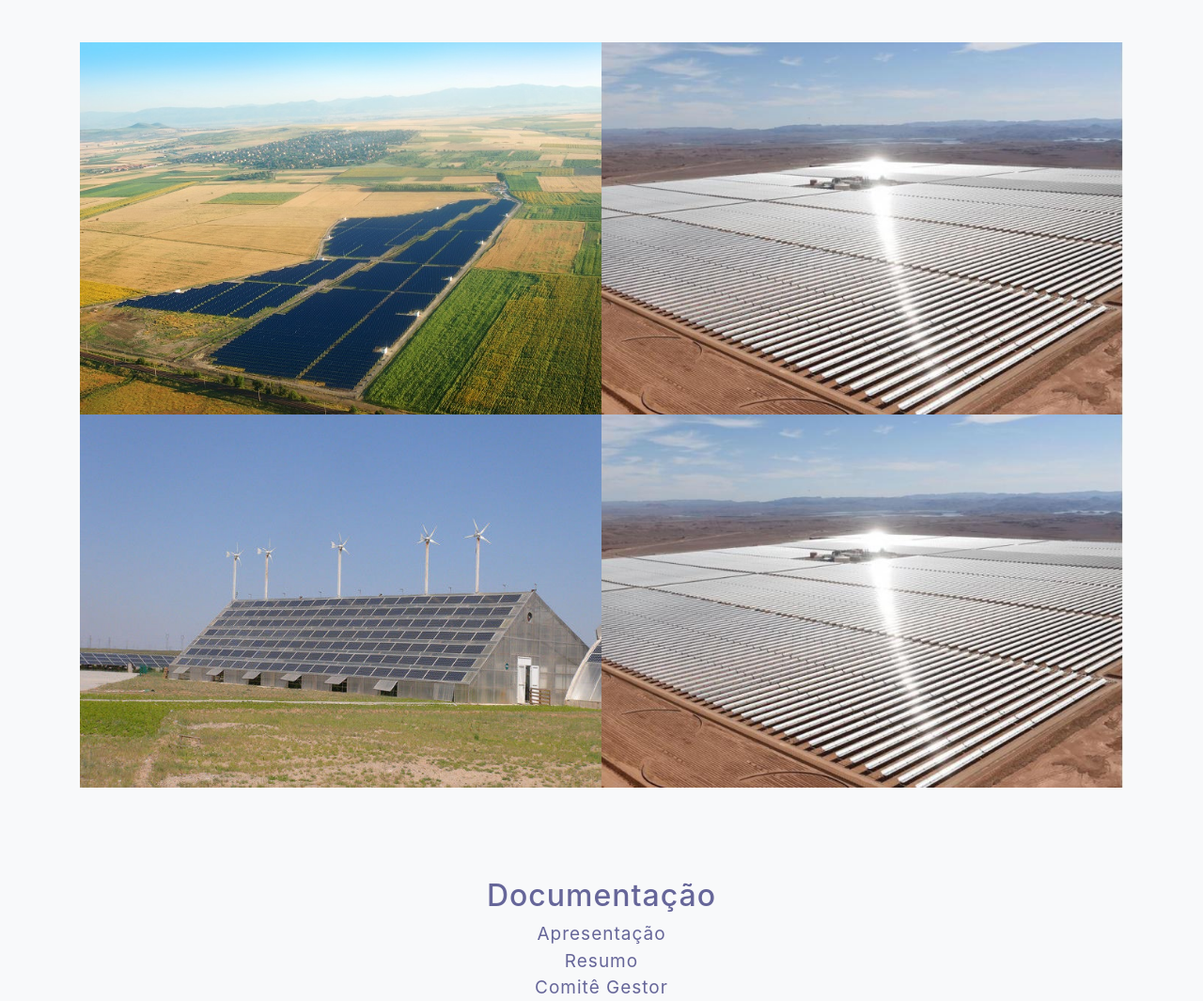
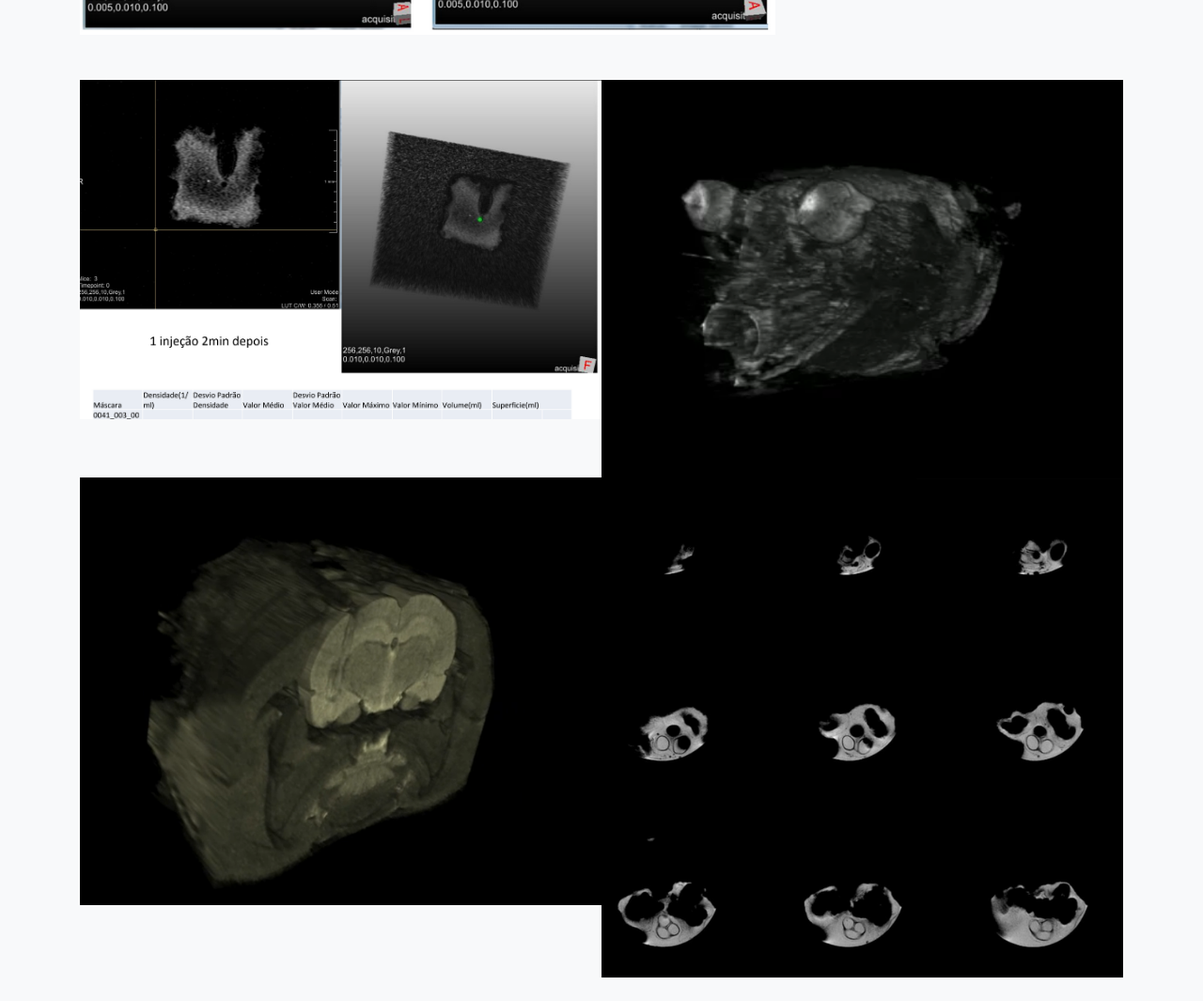
Before and after one commit to ctpmag/ctpmag.github.io, a website with bundled scripts: page index.html in a window 1280 px wide. Shown: the part 2598-3663 px from the top of the page at 94% size. Built offline with nearby package versions, Linux system fonts and the light colour scheme.

Commit message:
Update index.html

```diff
--- a/index.html
+++ b/index.html
@@ -98,7 +98,7 @@
         <!-- Featured Project Row -->
         <div class="row align-items-center no-gutters mb-4 mb-lg-5">
           <div class="col-xl-8 col-lg-7">
-            <img class="img-fluid mb-3 mb-lg-0" src="img/empreendedor.jpg" alt="">
+            <img class="img-fluid mb-3 mb-lg-0" src="img/pesq1.png" alt="">
           </div>
           <div class="col-xl-4 col-lg-5">
             <div class="featured-text text-center text-lg-left text-primary">
@@ -124,20 +124,20 @@
         <!-- Projects First Row -->
         <div class="row justify-content-center no-gutters">
           <div class="col-lg-6">
-            <img class="img-fluid bright" src="img/fazsol2.jpg" alt="" title="Projeto #1">
+            <img class="img-fluid bright" src="img/pesq2.png" alt="" title="Projeto #1">
           </div>
           <div class="col-lg-6">
-            <img class="img-fluid bright" src="img/fazsol1.jpg" alt="" title="Projeto #2">
+            <img class="img-fluid bright" src="img/pesq3.png" alt="" title="Projeto #2">
           </div>
         </div>
 
 	<!-- Projects Second Row -->
          <div class="row justify-content-center no-gutters mb-5 mb-lg-0">
           <div class="col-lg-6">
-            <img class="img-fluid bright" src="img/fazsol3.jpg" alt="" title="Projeto #3">
+            <img class="img-fluid bright" src="img/pesq4.png" alt="" title="Projeto #3">
           </div>
           <div class="col-lg-6">
-            <img class="img-fluid bright" src="img/fazsol1.jpg" alt="" title="Projeto #4">
+            <img class="img-fluid bright" src="img/pesq5.png" alt="" title="Projeto #4">
           </div>
         </div>
 
```
